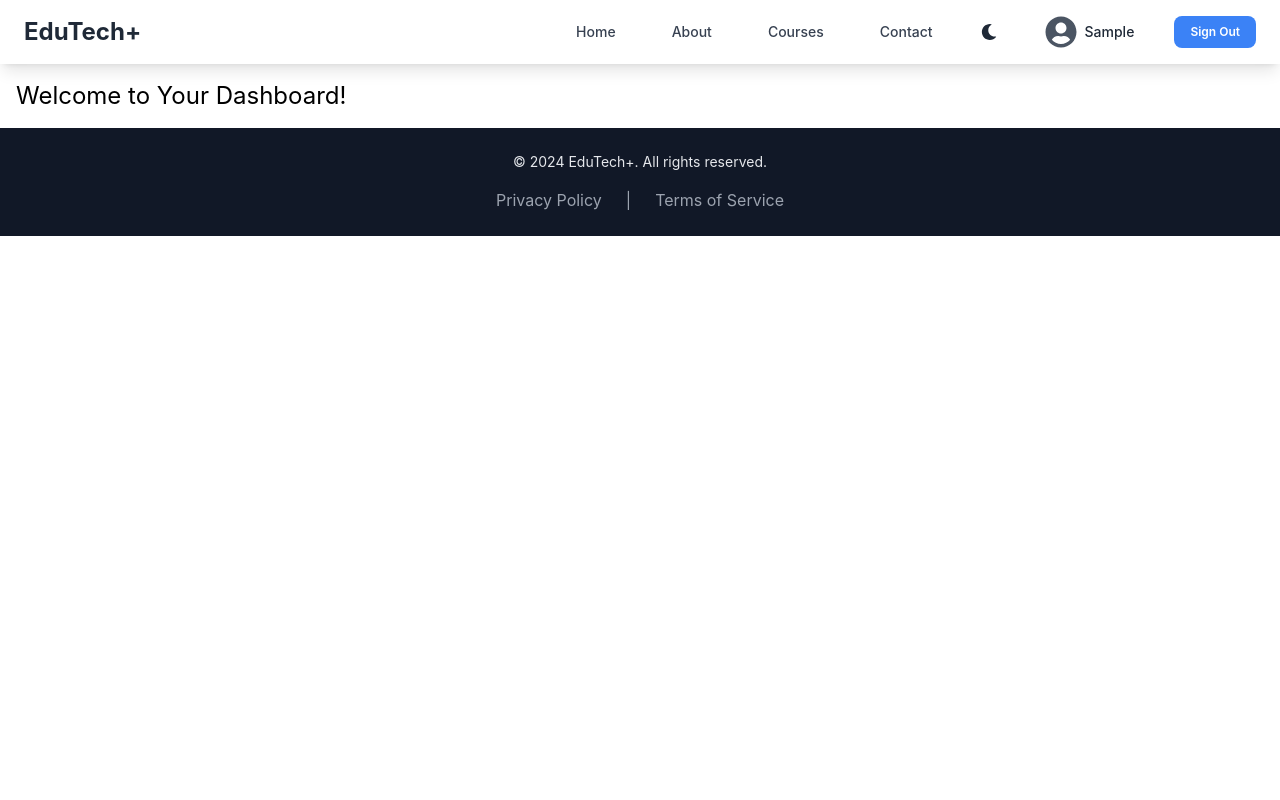
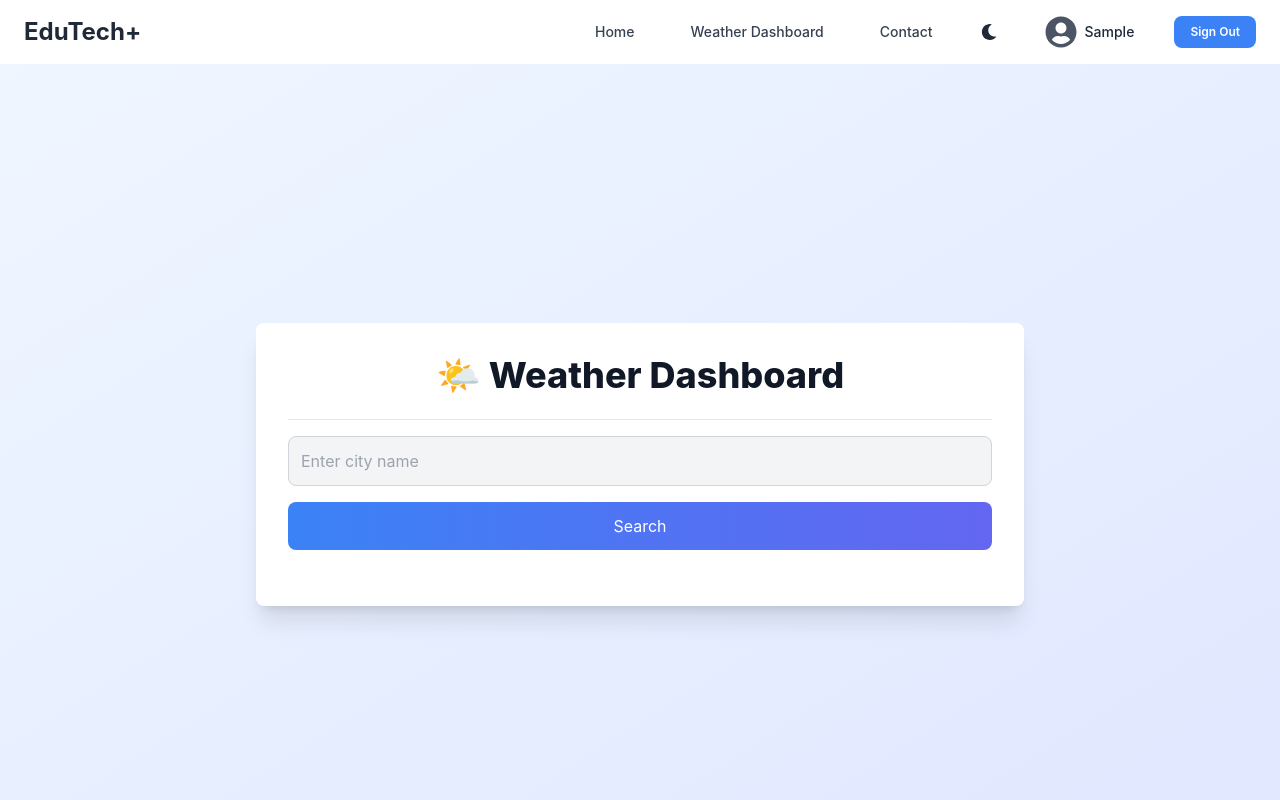
Before and after one commit to RutikKulkarni/EduTech-Plus, a React (Create React App) app: page /dashboard in a window 1280 px wide. Shown: the top 800 px of the page. Built offline with nearby package versions, Linux system fonts and the light colour scheme; no server answers; sample sign-in values are in the browser's storage.

Commit message:
Implemented Weather Dashboard to fetch weather forecast data using API

```diff
--- a/package.json
+++ b/package.json
@@ -7,6 +7,7 @@
     "@testing-library/jest-dom": "^5.17.0",
     "@testing-library/react": "^13.4.0",
     "@testing-library/user-event": "^13.5.0",
+    "axios": "^1.7.7",
     "notistack": "^3.0.1",
     "react": "^18.3.1",
     "react-chartjs-2": "^5.2.0",
--- a/src/components/Navbar.jsx
+++ b/src/components/Navbar.jsx
@@ -41,7 +41,6 @@ const Navbar = () => {
         </span>
       </Link>
       <div className="ml-auto flex items-center relative">
-        {/* Hamburger Menu Icon */}
         <button
           onClick={toggleMenu}
           className="lg:hidden p-2 focus:outline-none"
@@ -53,7 +52,6 @@ const Navbar = () => {
           )}
         </button>
 
-        {/* Menu Items */}
         <nav
           className={`fixed top-16 left-0 w-full bg-white dark:bg-gray-900 lg:static lg:flex lg:gap-6 lg:items-center transition-all duration-300 ease-in-out ${
             isMenuOpen ? "block" : "hidden lg:block"
@@ -67,15 +65,9 @@ const Navbar = () => {
           </Link>
           <Link
             className="block text-sm font-medium text-gray-700 hover:text-blue-600 dark:text-gray-300 dark:hover:text-blue-400 px-4 py-2 rounded transition duration-200"
-            to="#about"
+            to="/dashboard"
           >
-            About
-          </Link>
-          <Link
-            className="block text-sm font-medium text-gray-700 hover:text-blue-600 dark:text-gray-300 dark:hover:text-blue-400 px-4 py-2 rounded transition duration-200"
-            to="#courses"
-          >
-            Courses
+            Weather Dashboard
           </Link>
           <Link
             className="block text-sm font-medium text-gray-700 hover:text-blue-600 dark:text-gray-300 dark:hover:text-blue-400 px-4 py-2 rounded transition duration-200"
@@ -84,7 +76,6 @@ const Navbar = () => {
             Contact
           </Link>
 
-          {/* Theme Toggle Button */}
           <button
             onClick={handleThemeToggle}
             className="p-2 rounded focus:outline-none"
@@ -96,7 +87,6 @@ const Navbar = () => {
             )}
           </button>
 
-          {/* User information section */}
           {userId && (
             <div className="flex items-center px-4 py-2">
               <FaUserCircle className="text-gray-600 dark:text-gray-300 w-8 h-8 mr-2" />
@@ -106,7 +96,6 @@ const Navbar = () => {
             </div>
           )}
 
-          {/* Sign In/Out Button */}
           {userId ? (
             <SignOutButton mode="modal">
               <button className="bg-blue-500 text-white px-4 py-2 rounded-lg hover:bg-blue-600 transition duration-200 text-xs font-semibold">
--- /dev/null
+++ b/src/components/Weather.jsx
@@ -0,0 +1,75 @@
+import React, { useState } from "react";
+import axios from "axios";
+
+const Weather = () => {
+  const [city, setCity] = useState("");
+  const [weatherData, setWeatherData] = useState(null);
+  const [error, setError] = useState("");
+  const [loading, setLoading] = useState(false);
+
+  const handleSearch = async (e) => {
+    e.preventDefault();
+    const apiKey = process.env.REACT_APP_WEATHER_API_KEY;
+
+    setLoading(true);
+    setError("");
+
+    try {
+      const response = await axios.get(
+        `https://api.weatherapi.com/v1/current.json?key=${apiKey}&q=${city}&aqi=no`
+      );
+      setWeatherData(response.data);
+    } catch (err) {
+      setError("City not found. Please try again.");
+      setWeatherData(null);
+    } finally {
+      setLoading(false);
+    }
+  };
+
+  return (
+    <div>
+      <form onSubmit={handleSearch} className="flex flex-col space-y-4 mb-6">
+        <input
+          type="text"
+          placeholder="Enter city name"
+          value={city}
+          onChange={(e) => setCity(e.target.value)}
+          className="border border-gray-300 dark:border-gray-600 p-3 rounded-lg bg-gray-100 dark:bg-gray-700 text-black dark:text-white focus:ring-2 focus:ring-blue-500 dark:focus:ring-blue-400 outline-none transition duration-300 ease-in-out"
+          required
+        />
+        <button
+          type="submit"
+          className="bg-gradient-to-r from-blue-500 to-indigo-500 dark:from-indigo-600 dark:to-blue-600 text-white py-3 rounded-lg hover:shadow-xl transition-all duration-300 ease-in-out transform hover:scale-105"
+        >
+          Search
+        </button>
+      </form>
+
+      {loading && <p className="text-blue-500 dark:text-blue-400 text-center font-medium">Fetching weather data...</p>}
+
+      {error && <p className="text-red-500 dark:text-red-400 text-center font-medium">{error}</p>}
+
+      {weatherData && (
+        <div className="mt-6 text-center">
+          <h3 className="text-xl font-semibold text-gray-800 dark:text-white mb-2">
+            {weatherData.location.name}
+          </h3>
+          <p className="text-lg text-gray-600 dark:text-gray-300">
+            {weatherData.current.condition.text}
+          </p>
+          <p className="text-2xl font-bold text-gray-800 dark:text-white mt-4">
+            {weatherData.current.temp_c}°C | {weatherData.current.temp_f}°F
+          </p>
+          <img
+            src={weatherData.current.condition.icon}
+            alt={weatherData.current.condition.text}
+            className="mx-auto mt-4 w-20 h-20"
+          />
+        </div>
+      )}
+    </div>
+  );
+};
+
+export default Weather;
--- a/src/pages/Dashboard.jsx
+++ b/src/pages/Dashboard.jsx
@@ -1,14 +1,53 @@
-import React, { useEffect, useState } from "react";
-import { useAuth } from "@clerk/clerk-react";
+import React, { useState, useEffect } from "react";
+import Weather from "../components/Weather";
 
 const Dashboard = () => {
-  const { userId } = useAuth();
+  const [loading, setLoading] = useState(true);
+  const [isAuthenticated, setIsAuthenticated] = useState(false);
+
+  useEffect(() => {
+    const checkAuth = async () => {
+      setLoading(true);
+      setTimeout(() => {
+        setIsAuthenticated(true);
+        setLoading(false);
+      }, 1000);
+    };
+
+    checkAuth();
+  }, []);
+
+  if (loading) {
+    return (
+      <div className="min-h-screen flex items-center justify-center bg-gradient-to-br from-blue-50 to-indigo-100 dark:from-gray-900 dark:to-gray-800">
+        <p className="text-2xl text-blue-500 dark:text-blue-300 font-bold animate-pulse">
+          Loading Dashboard...
+        </p>
+      </div>
+    );
+  }
 
   return (
-    <div className="flex">
-      <main className="flex-1 p-4">
-        <h1 className="text-2xl">Welcome to Your Dashboard!</h1>
-      </main>
+    <div className="min-h-screen p-8 bg-gradient-to-br from-blue-50 to-indigo-100 dark:from-gray-900 dark:to-gray-800 flex flex-col items-center justify-center">
+      <div className="w-full max-w-3xl mx-auto bg-white dark:bg-gray-900 shadow-xl rounded-lg p-8 transition-transform transform hover:scale-105">
+        <h1 className="text-4xl font-extrabold mb-6 text-gray-900 dark:text-white text-center">
+          🌤️ Weather Dashboard
+        </h1>
+        <div className="w-full border-t border-gray-200 dark:border-gray-700 my-4"></div>
+
+        {isAuthenticated ? (
+          <Weather />
+        ) : (
+          <div className="text-center">
+            <p className="text-lg text-gray-700 dark:text-gray-300 mb-4">
+              Please log in to access the dashboard.
+            </p>
+            <button className="bg-gradient-to-r from-blue-500 to-indigo-500 dark:from-indigo-600 dark:to-blue-700 text-white py-3 px-6 rounded-full shadow-lg hover:bg-blue-600 dark:hover:bg-indigo-800 transition-transform transform hover:scale-105 focus:ring-4 focus:ring-blue-300 dark:focus:ring-blue-700">
+              Log In
+            </button>
+          </div>
+        )}
+      </div>
     </div>
   );
 };
```
Also changed, not shown: src/components/Footer.jsx (+11 -3 lines), 2 other files (tests, documents, lock files or other folders).
